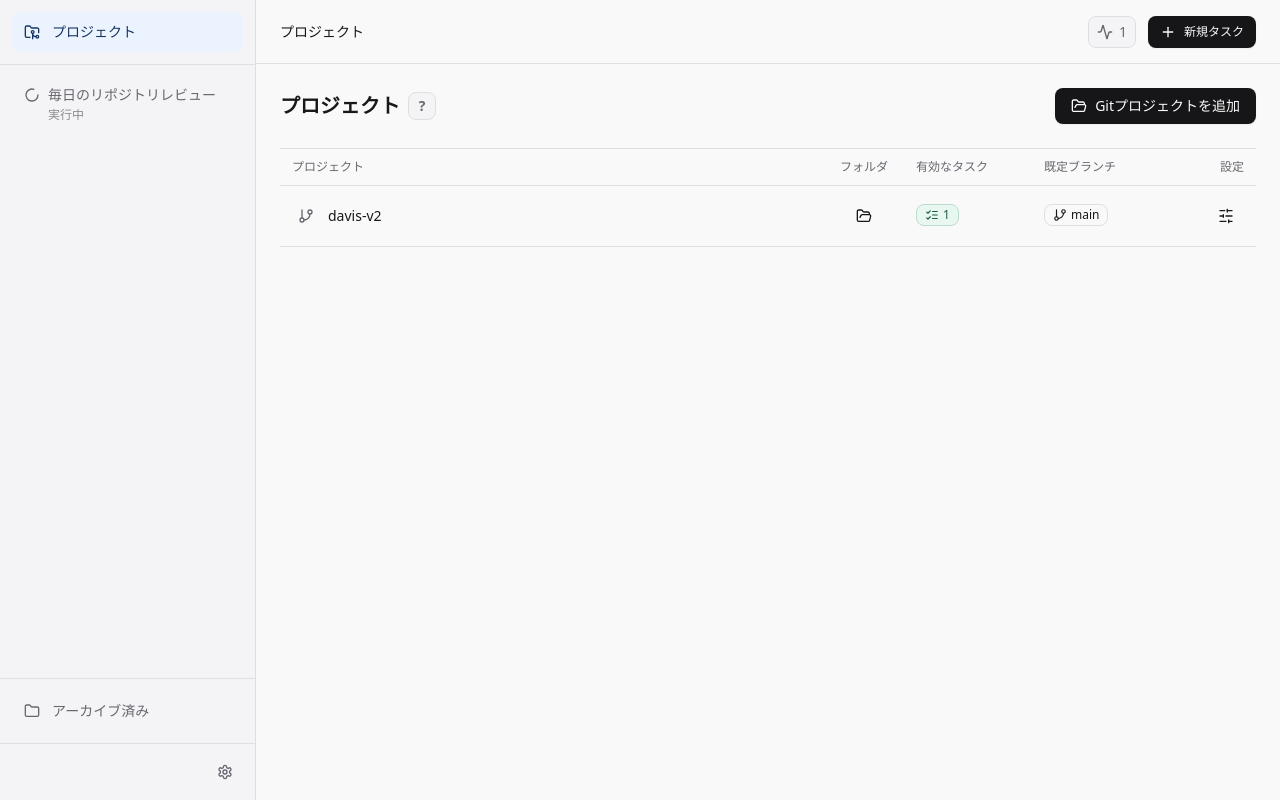
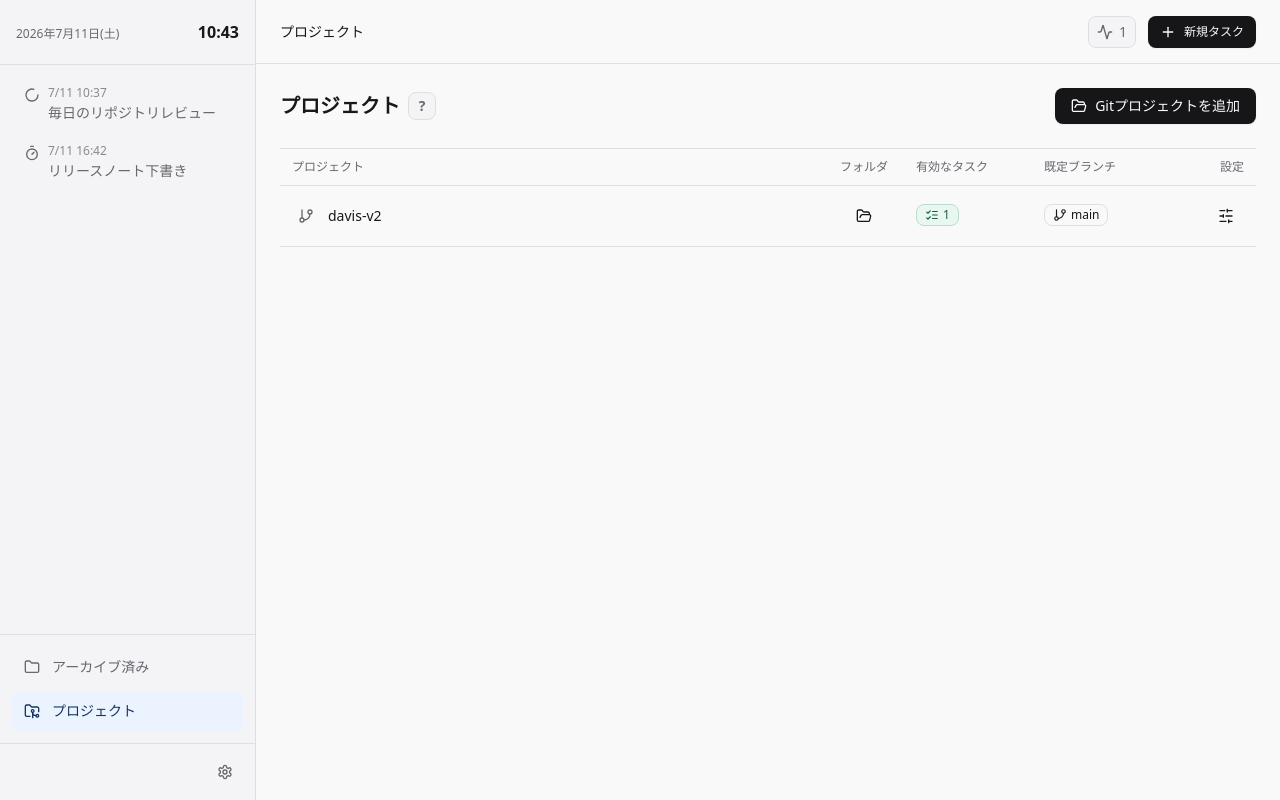
Before and after one commit to aki-0421/scheduler, a Next.js app in the folder apps/desktop/: page /projects in a window 1280 px wide. Built offline with nearby package versions, Linux system fonts and the light colour scheme.

Commit message:
feat: サイドバーに日時とタスク実行時刻を表示

```diff
--- a/apps/desktop/components/app-shell.tsx
+++ b/apps/desktop/components/app-shell.tsx
@@ -13,7 +13,7 @@ import {
   Settings,
   Timer,
 } from "lucide-react";
-import { Suspense, type ReactNode } from "react";
+import { Suspense, useEffect, useState, type ReactNode } from "react";
 
 import { Button } from "@/components/ui/button";
 import {
@@ -26,13 +26,44 @@ import {
 import { Separator } from "@/components/ui/separator";
 import { isRunActive } from "@/lib/format";
 import { useHealth, useRuns, useTasks } from "@/lib/queries";
-import type { TaskDto } from "@/lib/types";
+import type { RunDto, TaskDto } from "@/lib/types";
 import { cn } from "@/lib/utils";
 
 type BreadcrumbItem = {
   label: string;
   href?: string;
 };
+
+const sidebarDateFormatter = new Intl.DateTimeFormat("ja-JP", {
+  year: "numeric",
+  month: "long",
+  day: "numeric",
+  weekday: "short",
+});
+
+const sidebarTimeFormatter = new Intl.DateTimeFormat("ja-JP", {
+  hour: "2-digit",
+  minute: "2-digit",
+  hourCycle: "h23",
+});
+
+const taskScheduleFormatter = new Intl.DateTimeFormat("ja-JP", {
+  month: "numeric",
+  day: "numeric",
+  hour: "2-digit",
+  minute: "2-digit",
+  hourCycle: "h23",
+});
+
+const taskScheduleTitleFormatter = new Intl.DateTimeFormat("ja-JP", {
+  year: "numeric",
+  month: "long",
+  day: "numeric",
+  weekday: "long",
+  hour: "2-digit",
+  minute: "2-digit",
+  hourCycle: "h23",
+});
 
 function isActivePath(pathname: string, href: string) {
   if (href === "/") {
@@ -55,20 +86,75 @@ function isTaskRoute(
   return pathname === "/tasks" && selectedTaskId === taskId;
 }
 
-function formatTaskTime(task: TaskDto, running: boolean) {
-  if (running) {
-    return "実行中";
-  }
-  if (!task.nextRunAt) {
-    return "未定";
+function getRunScheduleTime(run: RunDto) {
+  return run.scheduledFor ?? run.startedAt ?? run.queuedAt;
+}
+
+function formatTaskTime(value: string | undefined) {
+  return value ? taskScheduleFormatter.format(new Date(value)) : "—";
+}
+
+function formatTaskTimeTitle(value: string | undefined, running: boolean) {
+  const label = running ? "実行対象時刻" : "起動予定時刻";
+  if (!value) {
+    return `${label}は未記録`;
   }
 
-  return new Intl.DateTimeFormat("ja-JP", {
-    month: "numeric",
-    day: "numeric",
-    hour: "2-digit",
-    minute: "2-digit",
-  }).format(new Date(task.nextRunAt));
+  return `${label} ${taskScheduleTitleFormatter.format(new Date(value))}`;
+}
+
+function SidebarClock({
+  reserveCloseSpace = false,
+}: {
+  reserveCloseSpace?: boolean;
+}) {
+  const [now, setNow] = useState<Date>();
+
+  useEffect(() => {
+    let intervalId: number | undefined;
+    const update = () => setNow(new Date());
+    update();
+
+    const timeoutId = window.setTimeout(() => {
+      update();
+      intervalId = window.setInterval(update, 60_000);
+    }, 60_000 - (Date.now() % 60_000));
+
+    return () => {
+      window.clearTimeout(timeoutId);
+      if (intervalId !== undefined) {
+        window.clearInterval(intervalId);
+      }
+    };
+  }, []);
+
+  const date = now ? sidebarDateFormatter.format(now) : "—年—月—日";
+  const time = now ? sidebarTimeFormatter.format(now) : "--:--";
+  const label = now
+    ? `現在日時 ${date} ${time}`
+    : "現在日時を読み込んでいます";
+
+  return (
+    <div
+      className={cn(
+        "flex h-16 shrink-0 items-center px-4",
+        reserveCloseSpace && "pr-14",
+      )}
+    >
+      <time
+        dateTime={now?.toISOString()}
+        aria-label={label}
+        className="flex w-full items-baseline justify-between gap-3"
+      >
+        <span className="min-w-0 truncate text-xs text-muted-foreground">
+          {date}
+        </span>
+        <span className="shrink-0 text-base font-semibold tabular-nums text-foreground">
+          {time}
+        </span>
+      </time>
+    </div>
+  );
 }
 
 function HeaderRunningCount() {
@@ -214,15 +300,20 @@ function ProjectLink({
 
 function TaskLink({
   task,
-  running,
+  activeRun,
   active,
   close,
 }: {
   task: TaskDto;
-  running: boolean;
+  activeRun?: RunDto;
   active: boolean;
   close?: boolean;
 }) {
+  const running = Boolean(activeRun);
+  const displayTime = activeRun
+    ? getRunScheduleTime(activeRun)
+    : task.nextRunAt;
+  const displayTimeTitle = formatTaskTimeTitle(displayTime, running);
   const content = (
     <Link
       href={`/tasks?task=${encodeURIComponent(task.id)}`}
@@ -232,7 +323,11 @@ function TaskLink({
         active && "bg-accent text-accent-foreground",
       )}
     >
-      <span className="pt-0.5">
+      <span
+        className="pt-0.5"
+        role="img"
+        aria-label={running ? "実行中" : "起動予定"}
+      >
         {running ? (
           <Loader2 className="size-4 animate-spin" aria-hidden="true" />
         ) : (
@@ -240,10 +335,15 @@ function TaskLink({
         )}
       </span>
       <span className="min-w-0">
-        <span className="block truncate font-medium">{task.name}</span>
-        <span className="mt-0.5 block truncate text-xs opacity-75">
-          {formatTaskTime(task, running)}
-        </span>
+        <time
+          dateTime={displayTime}
+          className="block truncate text-xs tabular-nums opacity-75"
+          aria-label={displayTimeTitle}
+          title={displayTimeTitle}
+        >
+          {formatTaskTime(displayTime)}
+        </time>
+        <span className="mt-0.5 block truncate font-medium">{task.name}</span>
       </span>
     </Link>
   );
@@ -299,21 +399,32 @@ function SidebarContent({
 }) {
   const tasks = useTasks();
   const runs = useRuns();
-  const runningTaskIds = new Set(
-    (runs.data ?? [])
-      .filter((run) => isRunActive(run.status))
-      .map((run) => run.taskId),
-  );
+  const activeRunByTaskId = new Map<string, RunDto>();
+  for (const run of runs.data ?? []) {
+    if (!isRunActive(run.status)) {
+      continue;
+    }
+
+    const current = activeRunByTaskId.get(run.taskId);
+    if (
+      !current ||
+      (getRunScheduleTime(run) ?? "").localeCompare(
+        getRunScheduleTime(current) ?? "",
+      ) > 0
+    ) {
+      activeRunByTaskId.set(run.taskId, run);
+    }
+  }
   const taskList = tasks.data ?? [];
   const scheduledTasks = taskList
     .filter(
       (task) =>
-        (task.status === "active" && task.kind === "cron" && task.nextRunAt) ||
-        runningTaskIds.has(task.id),
+        (task.status === "active" && task.nextRunAt) ||
+        activeRunByTaskId.has(task.id),
     )
     .sort((left, right) => {
-      const leftRunning = runningTaskIds.has(left.id);
-      const rightRunning = runningTaskIds.has(right.id);
+      const leftRunning = activeRunByTaskId.has(left.id);
+      const rightRunning = activeRunByTaskId.has(right.id);
       if (leftRunning !== rightRunning) {
         return leftRunning ? -1 : 1;
       }
@@ -323,9 +434,7 @@ function SidebarContent({
 
   return (
     <div className="flex h-full min-h-0 flex-col select-none">
-      <div className="p-3">
-        <ProjectLink pathname={pathname} close={close} />
-      </div>
+      <SidebarClock reserveCloseSpace={close} />
       <Separator />
       <nav
         className="min-h-0 flex-1 overflow-y-auto p-3"
@@ -342,7 +451,7 @@ function SidebarContent({
               <TaskLink
                 key={task.id}
                 task={task}
-                running={runningTaskIds.has(task.id)}
+                activeRun={activeRunByTaskId.get(task.id)}
                 active={isTaskRoute(pathname, selectedTaskId, task.id)}
                 close={close}
               />
@@ -355,9 +464,10 @@ function SidebarContent({
         </div>
       </nav>
       <Separator />
-      <div className="p-3">
+      <nav className="grid gap-1 p-3" aria-label="その他">
         <ArchivedLink active={archiveActive} close={close} />
-      </div>
+        <ProjectLink pathname={pathname} close={close} />
+      </nav>
       <Separator />
       <div className="flex h-14 shrink-0 items-center justify-end px-3">
         <SettingsTool
```
Also changed, not shown: 5 other files (tests, documents, lock files or other folders).
